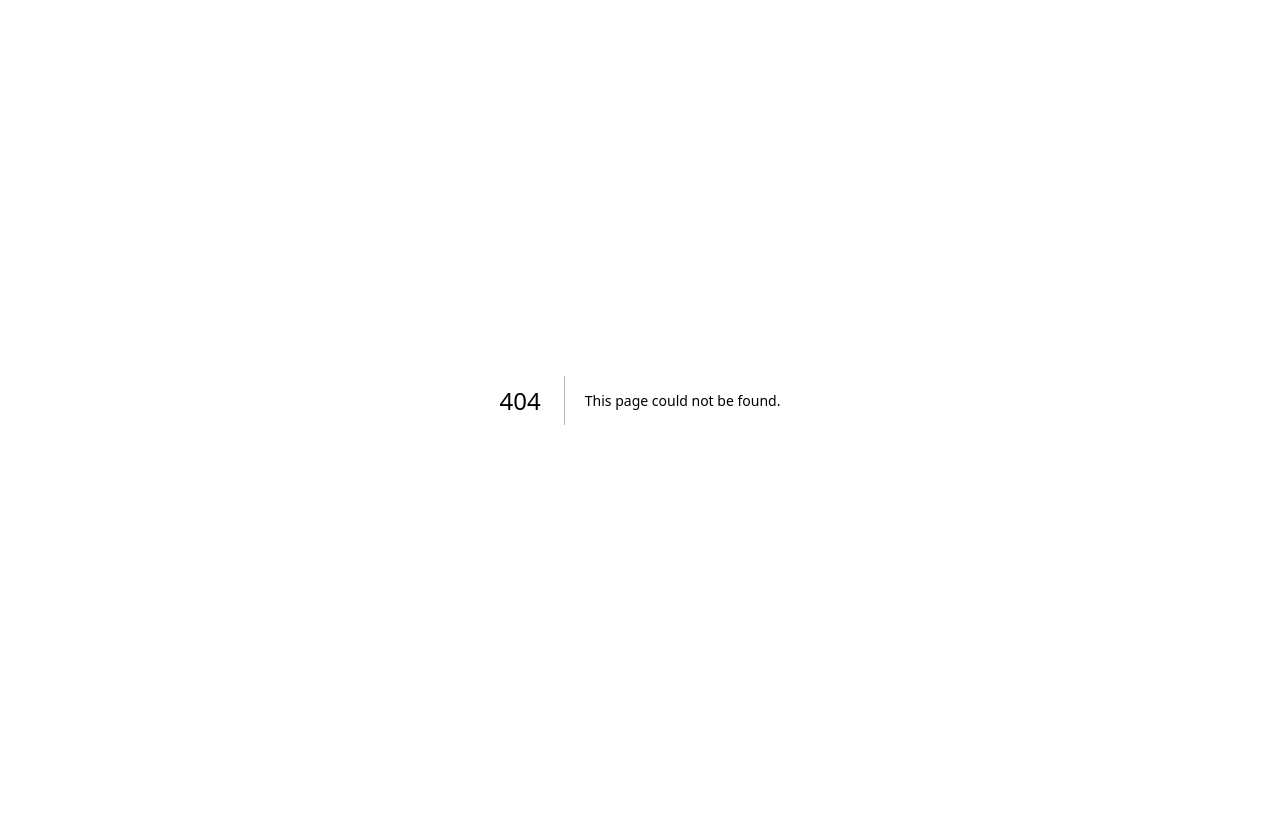
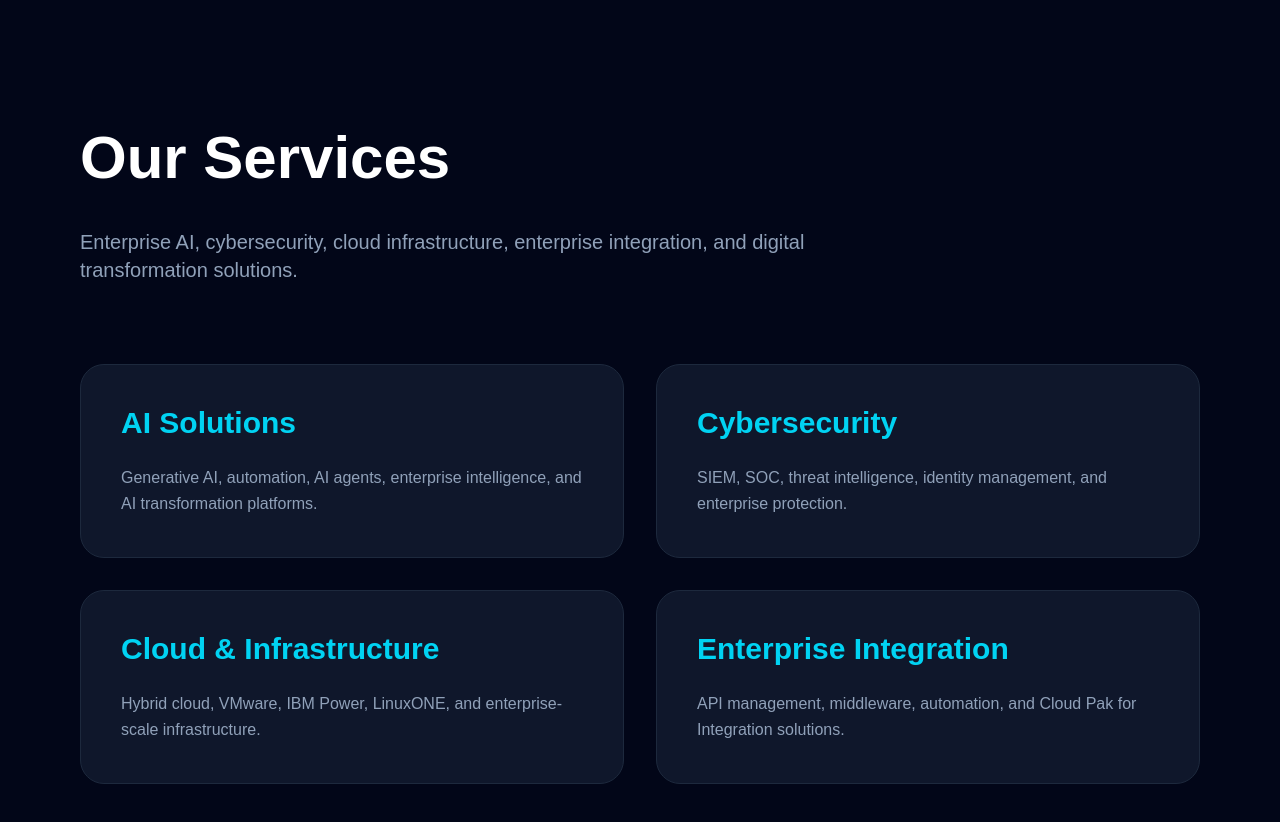
Before and after one commit to sanjaybenjamingmail/krciis-website, a Next.js app: page /services in a window 1280 px wide. Before the commit this address had no page. Shown: the top 822 px of the page. Before the commit the page ends 800 px from the top, so only its background shows below. Built offline with nearby package versions, Linux system fonts and the light colour scheme.

Commit message:
Services

```diff
--- a/app/page.tsx
+++ b/app/page.tsx
@@ -1,5 +1,7 @@
 "use client";
 
+import Particles from "react-tsparticles";
+import { loadSlim } from "tsparticles-slim";
 import { useState } from "react";
 import CountUp from "react-countup";
 import Image from "next/image";
@@ -51,6 +53,9 @@ const services = [
 
 export default function Home() {
     const [mobileMenuOpen, setMobileMenuOpen] = useState(false);
+      const particlesInit = async (engine: any) => {
+    await loadSlim(engine);
+  };
   return (
     <main className="bg-slate-950 text-white overflow-hidden min-h-screen">
 
@@ -74,10 +79,10 @@ export default function Home() {
     {/* DESKTOP MENU */}
     <nav className="hidden md:flex items-center gap-8 text-slate-300">
       <a href="#home" className="hover:text-cyan-400 transition">Home</a>
-      <a href="#services" className="hover:text-cyan-400 transition">Services</a>
+      <a href="/services" className="hover:text-cyan-400 transition">Services</a>
       <a href="#solutions" className="hover:text-cyan-400 transition">Solutions</a>
       <a href="#dubs" className="hover:text-cyan-400 transition">Dubs AI Studio</a>
-      <a href="#contact" className="hover:text-cyan-400 transition">Contact</a>
+      <a href="/contact" className="hover:text-cyan-400 transition">Contact</a>
     </nav>
 
     {/* DESKTOP BUTTON */}
@@ -147,6 +152,43 @@ export default function Home() {
         id="home"
         className="min-h-screen flex items-center relative px-6 lg:px-20 pt-32"
       >
+        <Particles
+  id="tsparticles"
+  init={particlesInit}
+  className="absolute inset-0 z-0"
+  options={{
+    fullScreen: false,
+    background: {
+      color: "transparent",
+    },
+    fpsLimit: 60,
+    particles: {
+      color: {
+        value: "#06b6d4",
+      },
+      links: {
+        color: "#06b6d4",
+        distance: 150,
+        enable: true,
+        opacity: 0.15,
+        width: 1,
+      },
+      move: {
+        enable: true,
+        speed: 1,
+      },
+      number: {
+        value: 50,
+      },
+      opacity: {
+        value: 0.2,
+      },
+      size: {
+        value: 2,
+      },
+    },
+  }}
+/>
 
         <div className="absolute inset-0 bg-[radial-gradient(circle_at_top_right,rgba(6,182,212,0.18),transparent_40%)]" />
         <div className="absolute top-40 left-20 w-72 h-72 bg-cyan-500/20 blur-[120px] rounded-full" />
--- /dev/null
+++ b/app/services/page.tsx
@@ -0,0 +1,56 @@
+export default function ServicesPage() {
+  return (
+    <main className="min-h-screen bg-slate-950 text-white px-6 lg:px-20 py-32">
+
+      <div className="max-w-6xl mx-auto">
+
+        <h1 className="text-6xl font-black mb-10">
+          Our Services
+        </h1>
+
+        <p className="text-slate-400 text-xl mb-20 max-w-3xl">
+          Enterprise AI, cybersecurity, cloud infrastructure,
+          enterprise integration, and digital transformation solutions.
+        </p>
+
+        <div className="grid md:grid-cols-2 gap-8">
+
+          {[
+            {
+              title: "AI Solutions",
+              desc: "Generative AI, automation, AI agents, enterprise intelligence, and AI transformation platforms.",
+            },
+            {
+              title: "Cybersecurity",
+              desc: "SIEM, SOC, threat intelligence, identity management, and enterprise protection.",
+            },
+            {
+              title: "Cloud & Infrastructure",
+              desc: "Hybrid cloud, VMware, IBM Power, LinuxONE, and enterprise-scale infrastructure.",
+            },
+            {
+              title: "Enterprise Integration",
+              desc: "API management, middleware, automation, and Cloud Pak for Integration solutions.",
+            },
+          ].map((service, i) => (
+            <div
+              key={i}
+              className="bg-slate-900 border border-slate-800 rounded-3xl p-10"
+            >
+              <h2 className="text-3xl font-bold mb-6 text-cyan-400">
+                {service.title}
+              </h2>
+
+              <p className="text-slate-400 leading-relaxed">
+                {service.desc}
+              </p>
+            </div>
+          ))}
+
+        </div>
+
+      </div>
+
+    </main>
+  );
+}
--- a/package.json
+++ b/package.json
@@ -15,7 +15,10 @@
     "react": "^19.2.6",
     "react-countup": "^6.5.3",
     "react-dom": "^19.2.6",
-    "react-icons": "^5.6.0"
+    "react-icons": "^5.6.0",
+    "react-tsparticles": "^2.12.2",
+    "tsparticles": "^3.9.1",
+    "tsparticles-slim": "^2.12.0"
   },
   "devDependencies": {
     "@tailwindcss/postcss": "^4",
```
Also changed, not shown: 1 other file (tests, documents, lock files or other folders).
